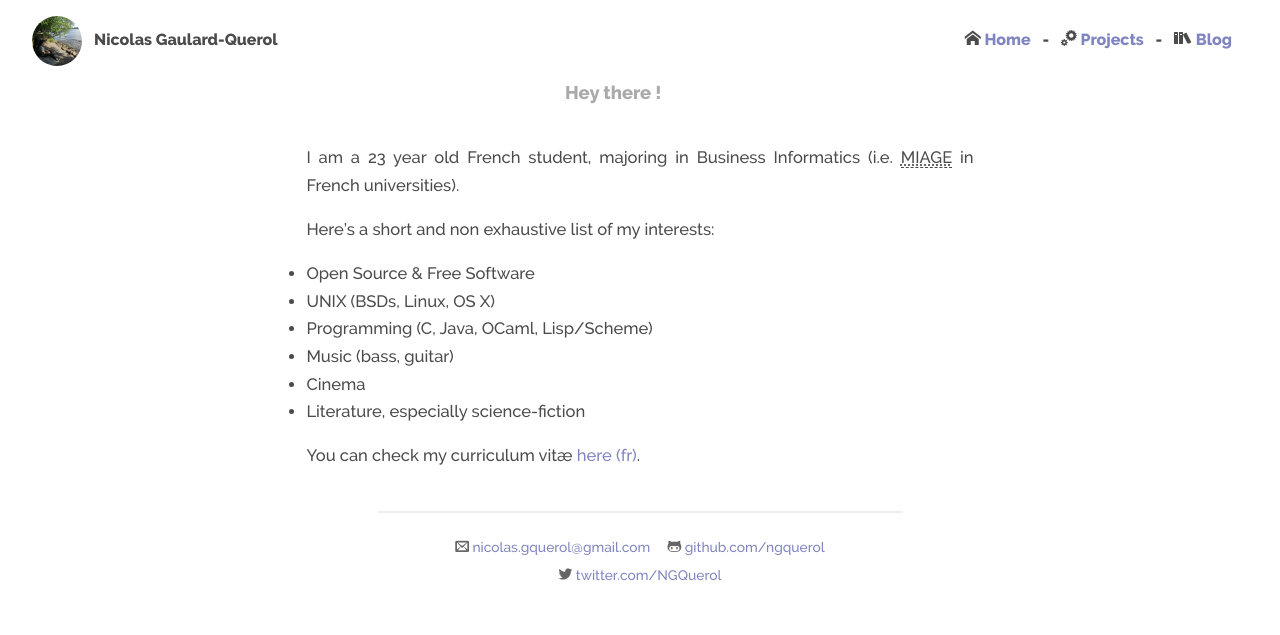
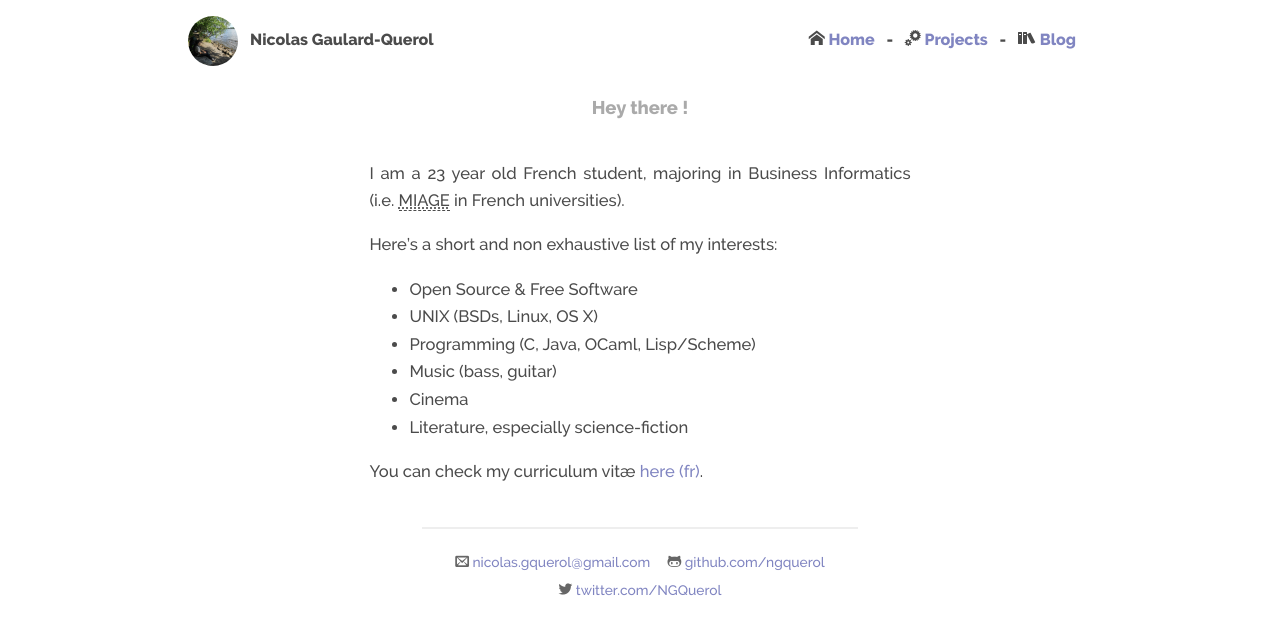
Before and after one commit to ngquerol/ngquerol.github.io, a Jekyll site: the page built from index.md, in a window 1280 px wide. Shown: the top 635 px of the page. Built offline with Jekyll 4.4.1, drawn with Linux system fonts in a browser that asks for light colours; some web fonts are replaced.

Commit message:
Update CSS

```diff
--- a/assets/css/main.css
+++ b/assets/css/main.css
@@ -3,13 +3,6 @@
 /* Common
 /*
 /*****************************************************************************/
-
-/* Global Reset */
-* {
-  margin: 0;
-  padding: 0;
-}
-
 html, body { min-height: 100%; }
 
 body {
@@ -38,6 +31,8 @@ a:hover   { color: #AAAAC1; }
 pre, code {
   font-family: Menlo, Consolas, monospace;
   overflow: auto;
+  margin: 0;
+  padding: 0;
 }
 
 /*****************************************************************************/
@@ -83,7 +78,7 @@ pre, code {
 
 .header .avatarandtitle img {
   vertical-align: middle;
-  border-radius: 50px;
+  border-radius: 999px;
   width: 50px;
 }
 
@@ -220,6 +215,7 @@ ul.posts span {
 }
 
 .post .highlight, .post .terminal {
+  margin: 0 1em;
   border: 1px solid #ddd;
 }
 
@@ -239,6 +235,18 @@ ul.posts span {
 /* Responsive layout
 /*
 /****************************************************************************/
+@media screen and (min-width: 1080px) {
+
+  .header {
+    max-width: 75%;
+    margin: 0 auto;
+  }
+
+  .container {
+    max-width: 50%;
+  }
+}
+
 @media screen and (max-width: 767px) {
 
   .header {
```
